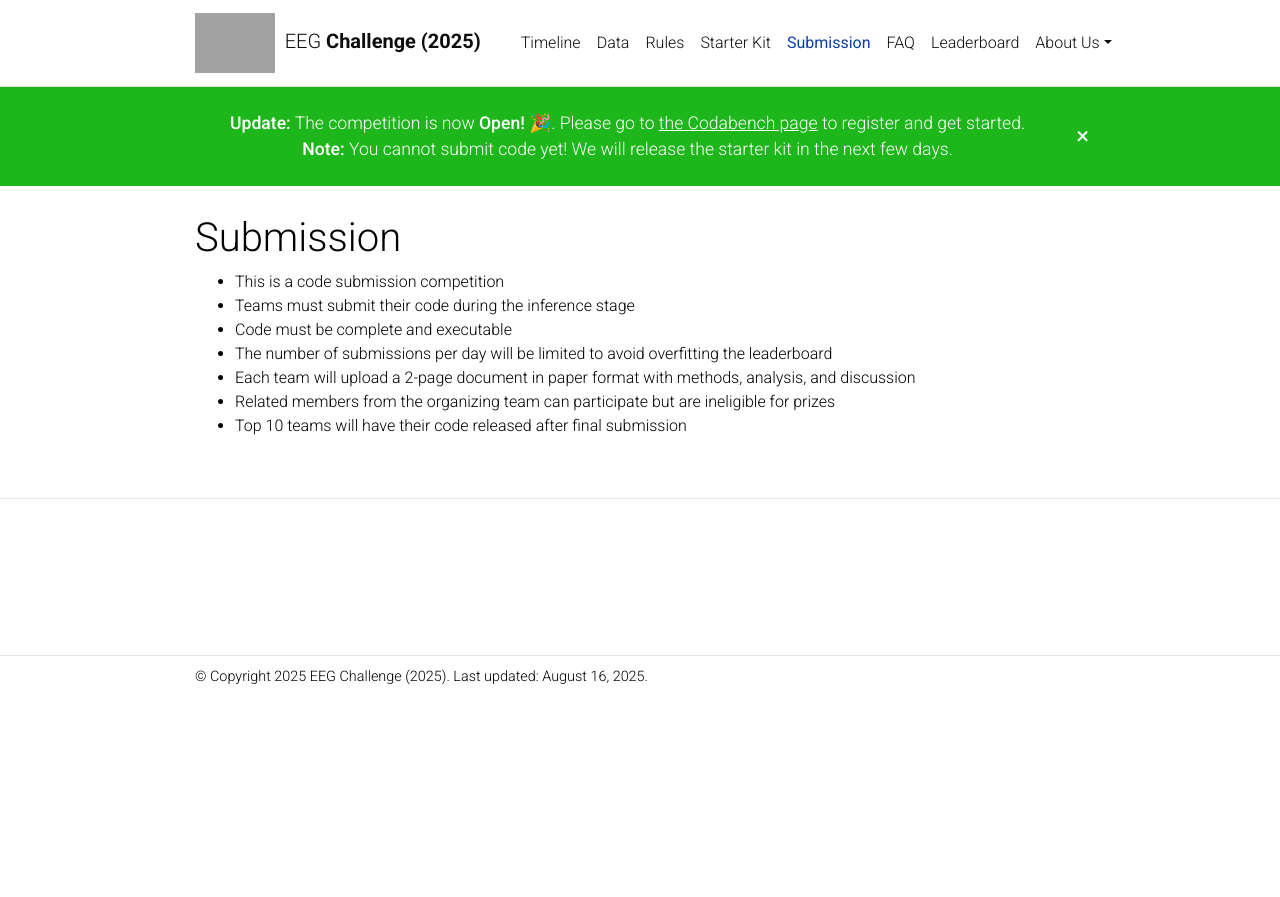
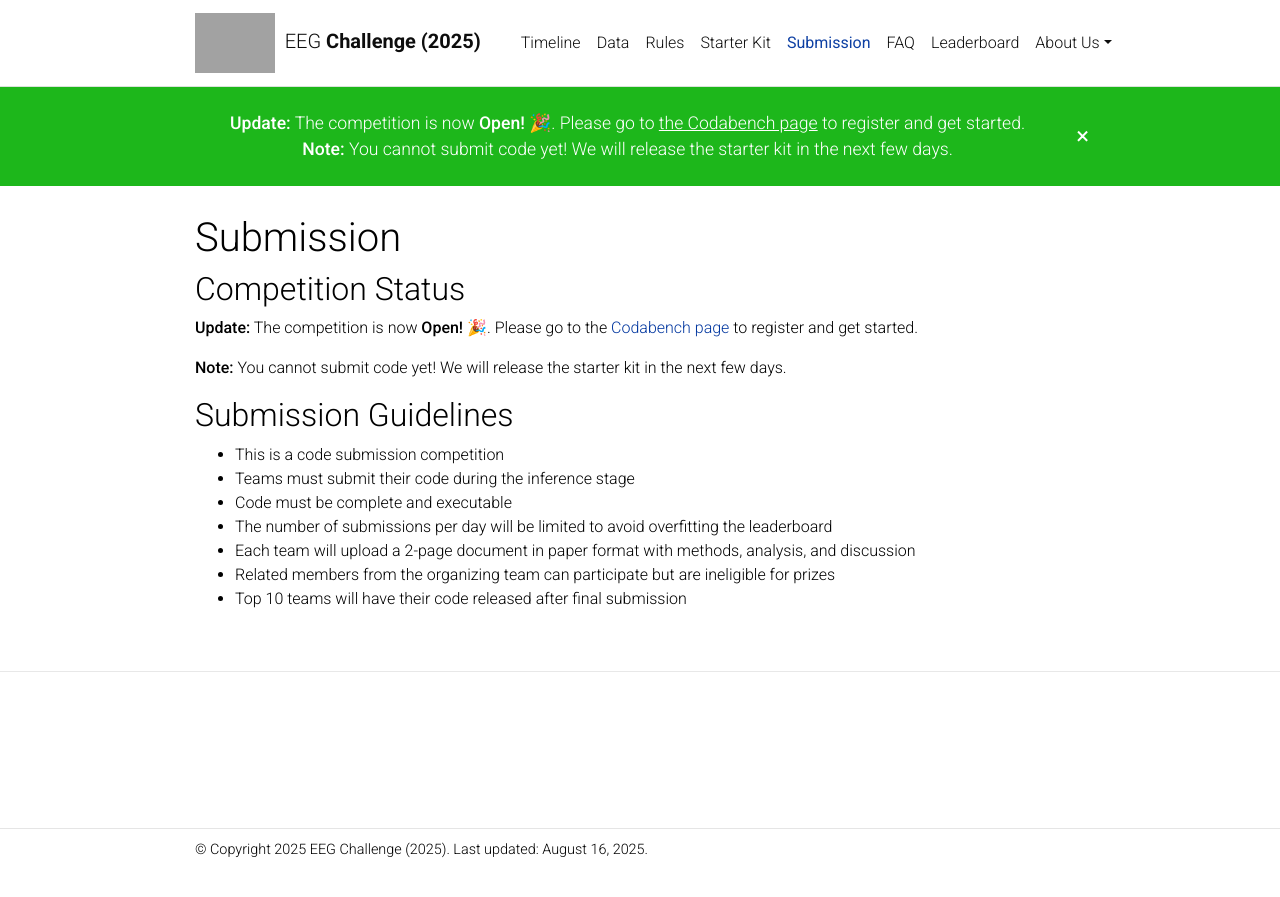
Before and after one commit to urgent-challenge/urgent2024, a Jekyll site: the page built from _pages/submission.md, in a window 1280 px wide. Shown: the top 897 px of the page. Built offline with Jekyll 4.4.1, drawn with Linux system fonts in a browser that asks for light colours; comment, search, counter and statistics services are not loaded; a style sheet for code colours, icons or effects is not loaded; grey boxes are pictures that could not be loaded.

Commit message:
add reg note

```diff
--- a/_pages/submission.md
+++ b/_pages/submission.md
@@ -7,6 +7,14 @@ nav: true
 nav_order: 6
 ---
 
+## Competition Status
+
+**Update:** The competition is now **Open! 🎉**. Please go to the [Codabench page](https://www.codabench.org/competitions/9975/) to register and get started.
+
+**Note:** You cannot submit code yet! We will release the starter kit in the next few days.
+
+## Submission Guidelines
+
 - This is a code submission competition
 - Teams must submit their code during the inference stage
 - Code must be complete and executable
```
